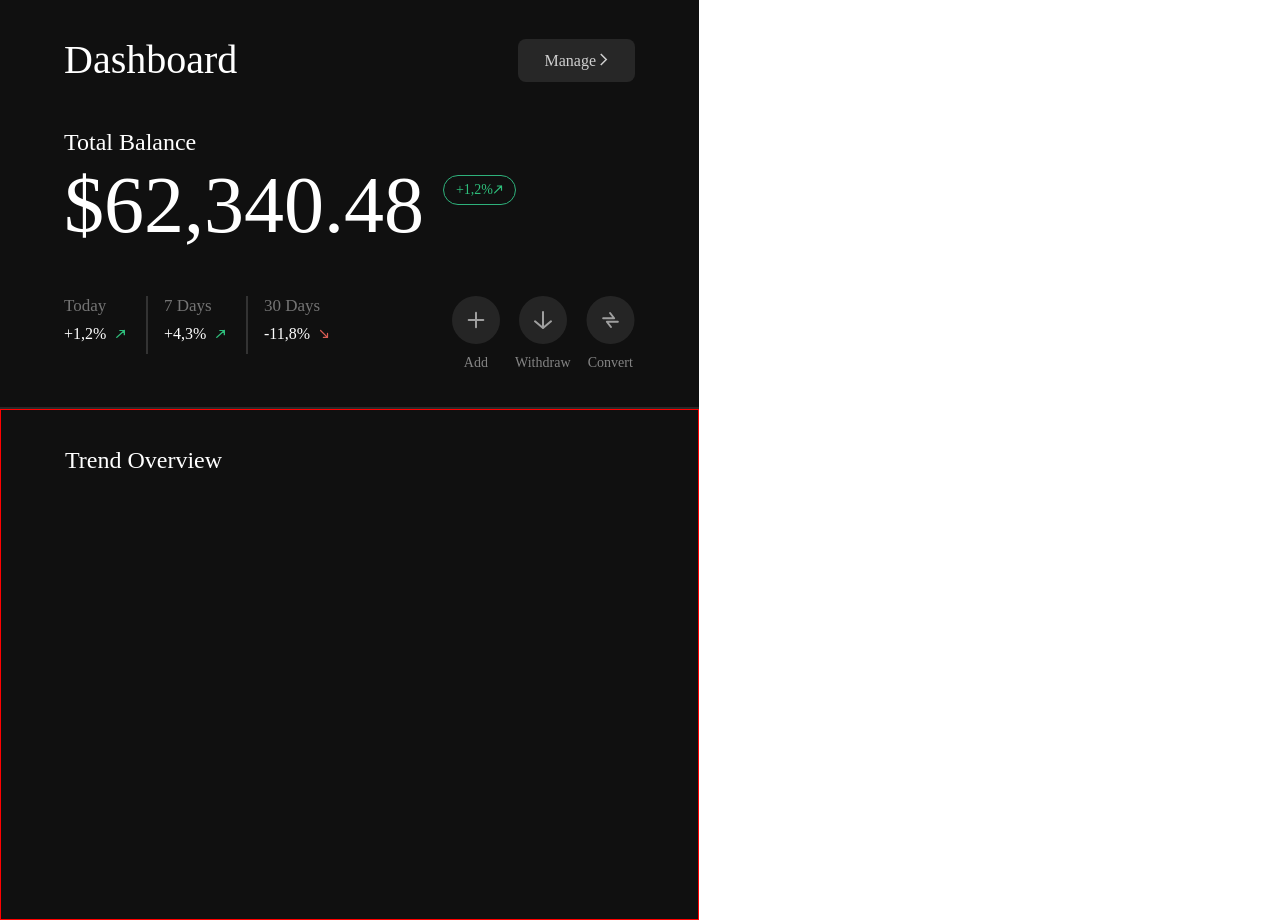
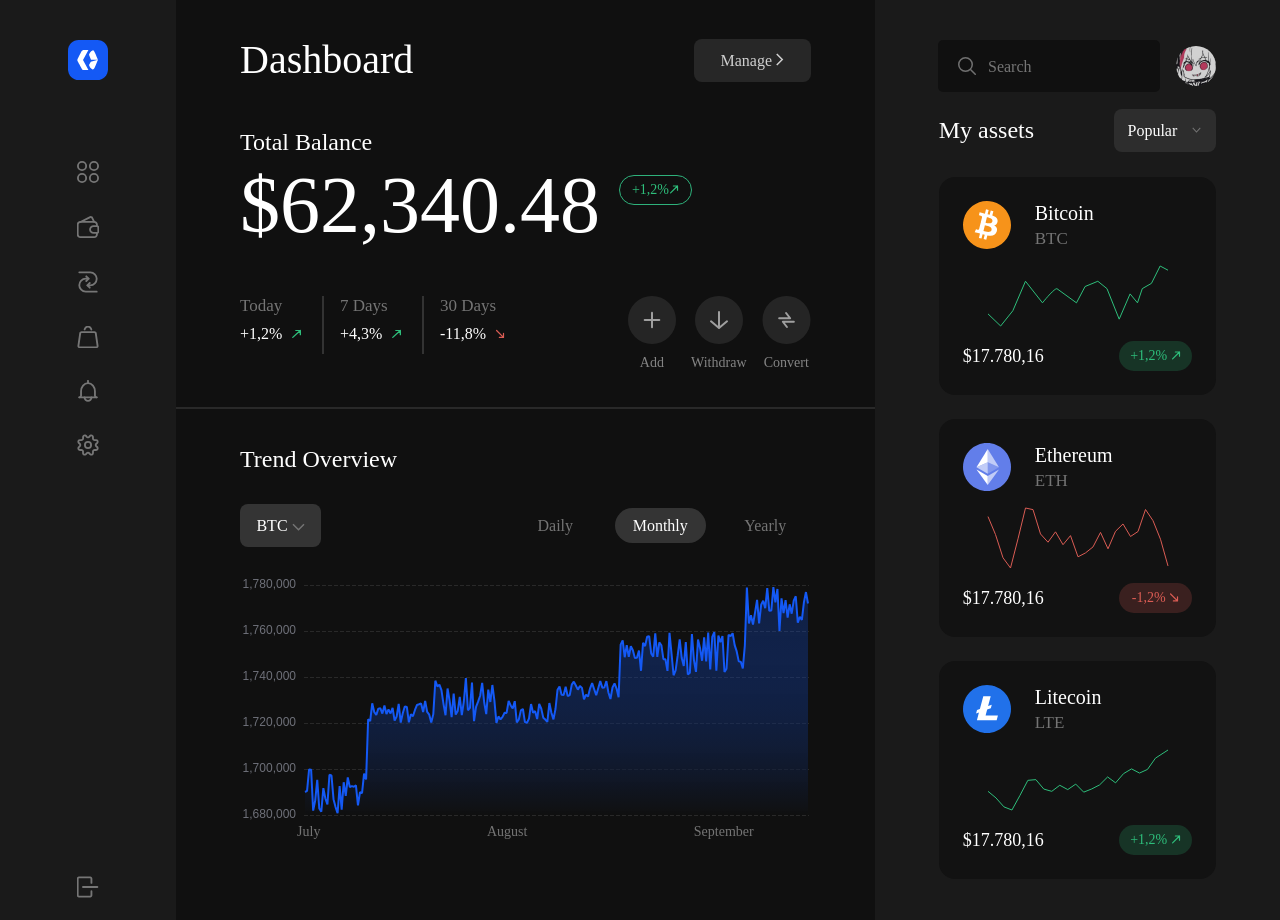
Before and after one commit to Ogasss/CryptoBird-Demo, a Vue app: page / in a window 1280 px wide. Built offline with nearby package versions, Linux system fonts and the light colour scheme.

Commit message:
实现Overview，项目完成

```diff
--- a/package.json
+++ b/package.json
@@ -9,6 +9,7 @@
   },
   "dependencies": {
     "core-js": "^3.6.5",
+    "echarts": "^5.4.1",
     "node-sass": "^8.0.0",
     "vue": "^2.6.11"
   },
--- /dev/null
+++ b/src/components/Main/Chart.vue
@@ -0,0 +1,186 @@
+<template>
+    <div class="chartWrapper">
+        <div id="chart" class="chart"></div>
+        <!-- <div id="chart1" class="chart">
+        </div>
+        <div id="chart2" class="chart">
+        </div> -->
+        <div class="xAxis">
+            <div v-for="item in dateItems" :key="item">
+                <span>{{item}}</span>
+            </div>
+        </div>
+    </div>
+</template>
+
+<script>
+import * as echarts from 'echarts'
+import { ref } from 'vue'
+import { computed, onMounted, watch } from 'vue'
+export default {
+    props:[
+        'date',
+        'trend'
+    ],
+    setup(props){
+        var myChart
+        const daily = ['1','2','3','4','5','6','7','8']
+        const monthly = ['July','August','September']
+        const yearly = ['2021','2022','2023']
+        const date = computed(()=>{
+            return props.date
+        })
+        const trend = computed(()=>{
+            return props.trend
+        })
+        const dateItems = computed(()=>{
+            if(date.value === 'Daily'){
+                return daily
+            }
+            if(date.value === 'Monthly'){
+                return monthly
+            }
+            if(date.value === 'Yearly'){
+                return yearly
+            }
+        })
+        let screenWidth = ref(document.body.clientWidth)
+        let screenHeight = ref(document.body.clientHeight)
+        var timeout = null
+        watch(screenWidth,()=>{
+            if(timeout !== null) {clearTimeout(timeout)}
+            timeout = setTimeout(()=>{
+                myChart = loadChart(myChart)
+            }, 300)
+        })
+        watch(screenHeight,()=>{
+            if(timeout !== null) {clearTimeout(timeout)}
+            timeout = setTimeout(()=>{
+                myChart = loadChart(myChart)
+            }, 300)
+        })
+        watch(date, () => {
+            initChart(myChart)
+        })
+        watch(trend, ()=>{
+            initChart(myChart)
+        })
+        const loadChart = (myChart) => {
+            myChart.dispose()
+            let newChart = echarts.init(document.getElementById('chart'))
+            initChart(newChart)
+            return newChart
+        }
+        const initChart = (myChart)=>{
+            let XData = []
+            let YData = []
+            const fake = (max,min) => {
+                for(let i =0 ;i<31;i++){
+                    const j = Math.random()*(max-min)+min
+                    YData.push(j)
+                    XData.push(' ')
+                }
+            }
+            fake(1680000,1700000)
+            fake(1720000,1730000)
+            fake(1720000,1740000)
+            fake(1720000,1730000)
+            fake(1730000,1740000)
+            fake(1740000,1760000)
+            fake(1740000,1760000)
+            fake(1760000,1780000)
+            myChart.setOption({
+                grid: {
+                    top: '8px',
+                    bottom: '8px',
+                    left: '64px',
+                    right: '2px',
+                },
+                xAxis: {
+                    type: 'category',
+                    data: XData,
+                    show: false,
+                },
+                yAxis: {
+                    splitLine:{
+                        lineStyle:{
+                            type: 'dashed',
+                            color: '#292929',
+                        },
+                        show: true
+                    },
+                    type: 'value',
+                    min: 1680000,
+                },
+                series: [
+                    {
+                        data: YData,
+                        type: 'line',
+                        symbol: 'none',
+                        itemStyle:{
+                            color: "#1459F5"
+                        },
+                        areaStyle:{
+                            normal:{
+                                color: new echarts.graphic.LinearGradient(0, 0, 0, 1, [
+                                {
+                                    offset: 0,
+                                    color: 'rgb(20, 89, 245, 0.3)', // 0% 处的颜色
+                                },
+                                {
+                                    offset: 1,
+                                    color: "#101010", // 100% 处的颜色
+                                },
+                                ]),
+                            }
+                        },
+                        label: {
+                            normal: {
+                                formData: '11'
+                            }
+                        }
+                    }
+                ]
+            })
+        }
+        onMounted(()=>{
+            myChart = echarts.init(document.getElementById('chart'))
+            initChart(myChart)
+            window.onresize = () => {
+                return (() => {
+                    screenWidth.value = document.body.clientWidth
+                    screenHeight.value = document.body.clientHeight
+                })()
+            }
+        })
+        return{
+            dateItems
+        }
+    },
+}
+</script>
+
+<style scoped>
+    .chartWrapper{
+        height: 100%;
+        width: 100%;
+        display: flex;
+        flex-direction: column;
+        align-items: center;
+    }
+    .chart{
+        width: 100%;
+        height: 80%;
+    }
+    .xAxis{
+        width: 80%;
+        display: flex;
+        justify-content: space-between;
+        font-family: 'Aeonik';
+        font-style: normal;
+        font-weight: 500;
+        font-size: 14px;
+        line-height: 17px;
+        color: #747474;
+    }
+</style>
--- a/src/components/Main/Main.vue
+++ b/src/components/Main/Main.vue
@@ -1,6 +1,6 @@
 <template>
     <div class="theMainWrapper">
-        <DashBoard/>
+        <DashBoard class="Dashboard"/>
         <div class="theMainLine">
 
         </div>
@@ -25,6 +25,8 @@ export default {
         height: 100%;
         background: #101010;
     }
+    .theMainWrapper .Dashboard{
+    }
     .theMainLine{
         border: 1px solid #292929;
         height: 1px;
--- a/src/components/Main/Overview.vue
+++ b/src/components/Main/Overview.vue
@@ -1,21 +1,89 @@
 <template>
     <div class="theOverviewWrapper">
         <div class="title">Trend Overview</div>
+        <div class="options">
+            <div class="listWrapper">
+                <button @click="trendOptionsClick" class="listButton">
+                    {{trend}}
+                    <img :src="more" alt="">
+                </button>
+                <transition name="list">
+                    <div v-show="trendOptionsFlag" class="list">
+                        <div v-for="option in trendOptions" :key="option">
+                            <button @click="trendSelect(option)" class="listButton listButtonOption">
+                                {{option}}
+                            </button>
+                        </div>
+                    </div>
+                </transition>
+            </div>
+
+            <div class="date">
+                <div v-for="option in dateOptions" :key="option" >
+                    <button @click="selectDate(option)" :class="date === option?'dateButton active' : 'dateButton'">{{option}}</button>
+                </div>
+            </div>
+
+        </div>
+        <div class="overviewWrapper">
+            <Chart :date="date" :trend="trend"/>
+        </div>
     </div>
 </template>
 
 <script>
+import {ref} from 'vue'
+import more from '../../assets/icons/Action/more.svg'
+import Chart from './Chart.vue'
 export default {
+    components:{
+        Chart
+    },
+    setup(){
+        const trend  = ref('BTC')
+        const trendOptions = ['BTC','ETH','LTE','DOGE']
+        const trendOptionsFlag = ref(false)
+        const trendOptionsClick = () => {
+            trendOptionsFlag.value = !trendOptionsFlag.value
+        }
+        const trendSelect = (option) => {
+            trend.value = option
+            trendOptionsFlag.value = false
+        }
 
+
+        const date = ref('Monthly')
+        const dateOptions = ['Daily','Monthly','Yearly']
+        const selectDate = (option) => {
+            date.value = option
+        }
+        return {
+            more,
+            trend,
+            trendOptions,
+            date,
+            dateOptions,
+            selectDate,
+            trendOptionsFlag,
+            trendOptionsClick,
+            trendSelect
+        }
+    }
 }
 </script>
 
 <style scoped>
     .theOverviewWrapper{
-        border: 1px solid red;
         width: 100%;
         height: 55.55%;
         padding: 36px 64px;
+        display: flex;
+        flex-direction: column;
+    }
+    .theOverviewWrapper .overviewWrapper{
+        height: 70%;
+        width: 100%;
+        overflow: hidden;
     }
     .theOverviewWrapper .title{
         font-family: 'Aeonik';
@@ -28,4 +96,77 @@ export default {
     .theOverviewWrapper .title{
         margin-bottom: auto;
     }
+    .theOverviewWrapper .options{
+        display: flex;
+        justify-content: space-between;
+        margin-bottom: auto;
+    }
+    .theOverviewWrapper .options .listWrapper{
+        position: relative;
+    }
+    .theOverviewWrapper .options .listWrapper .listButton{
+        font-family: 'Aeonik';
+        font-style: normal;
+        font-weight: 500;
+        font-size: 16px;
+        line-height: 19px;
+        color: #FFFFFF;
+        width: 81px;
+        height: 43px;
+        background: #343434;
+        border-radius: 8px;
+    }
+    .options .listWrapper .list {
+        position: absolute;
+        height: 128px;
+        overflow: auto;
+        z-index: 2;
+    }
+    .options .listWrapper .list::-webkit-scrollbar{
+        display: none;
+    }
+    .listWrapper .list .listButtonOption{
+        margin-top: 8px;
+    }
+    .listWrapper .list .listButtonOption:hover{
+        margin-top: 8px;
+        background: #404040;
+    }
+    .theOverviewWrapper .options .date{
+        display: flex;
+        justify-content: center;
+        align-items: center;
+    }
+    .theOverviewWrapper .options .date .dateButton{
+        width: 91px;
+        height: 35px;
+        font-family: 'Aeonik';
+        font-style: normal;
+        font-weight: 500;
+        font-size: 16px;
+        line-height: 19px;
+        color: #747474;
+        margin-left: 14px;
+        transition: 0.3s all ease;
+    }
+    .theOverviewWrapper .options .date .active{
+        color: #fff;
+        background: #343434;
+        border-radius: 24px;
+    }
+
+    .list-enter-from,
+    .list-leave-to{
+        transform: translateY(-50px);
+        opacity: 0;
+    }
+    .list-enter-to,
+    .list-leave-from{
+        transform: translateY(0px);
+        opacity: 1;
+    }
+    .list-enter-active,
+    .list-leave-active{
+        transition: all 0.3s ease;
+    }
 </style>
--- a/src/components/views/Layout.vue
+++ b/src/components/views/Layout.vue
@@ -31,8 +31,8 @@ export default {
     .layoutWrapper{
         width: 100vw;
         min-width: 1215px;
+        height: 100vh;
         /* height: 1200px; */
-        height: 100vh;
         min-height: 920px;
         display: flex;
         overflow: hidden;
@@ -40,7 +40,6 @@ export default {
     .asideWrapper{
         width: 13.75%;
         height: 100%;
-        display: none;
     }
     .mainWrapper{
         width: 54.59%;
@@ -49,7 +48,6 @@ export default {
     .actionWrapper{
         width: 31.66%;
         height: 100%;
-        display: none;
     }
 
 </style>
```
Also changed, not shown: 1 other file (tests, documents, lock files or other folders).
